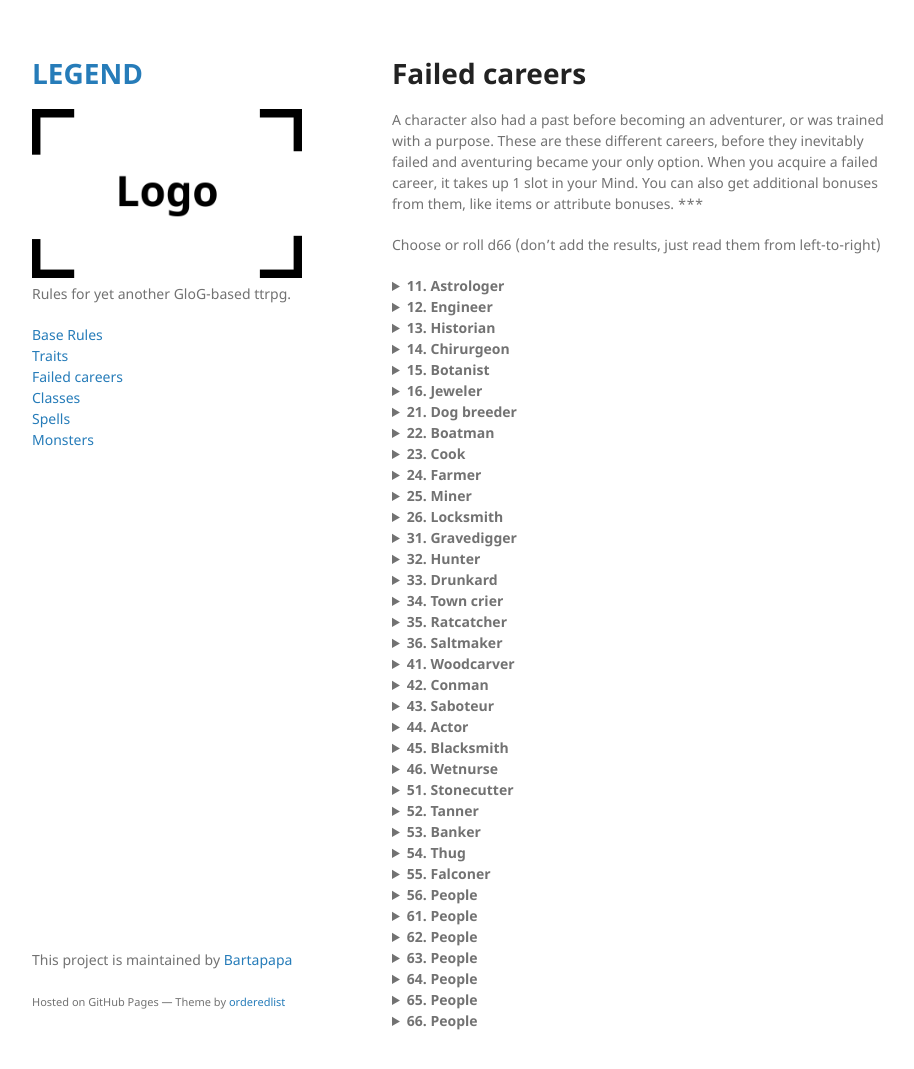
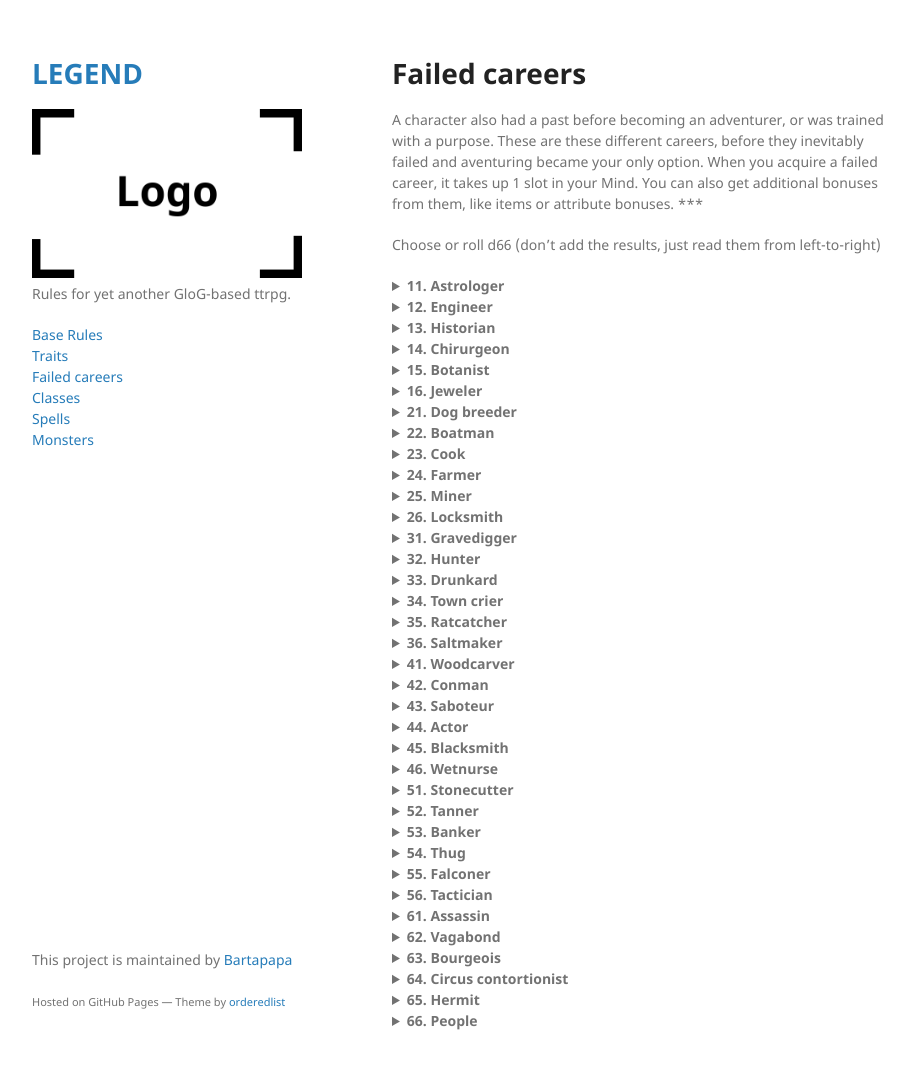
Before and after one commit to Bartapapa/legend, a Jekyll site: the page built from docs/pages/failedcareers.md, in a window 1280 px wide and 1081 px high. Shown: the top 1069 px of the window, without its empty margins (178-1092 px from the left). Built offline with Jekyll 4.4.1, drawn with Linux system fonts in a browser that asks for light colours; some of the changed lines change nothing that is shown.

Commit message:
Update failedcareers.md

```diff
--- a/docs/pages/failedcareers.md
+++ b/docs/pages/failedcareers.md
@@ -271,32 +271,55 @@
 </details>
 
 <details markdown="1">
-<summary><b>56. People</b></summary>
+<summary><b>56. Tactician</b></summary>
+You know about the history of war, and how to deal with grouped battles. When a fight breaks out, you can ask the GM where the nearest exits are, and what tactics your enemies plan to use (flanking, bum rush, picking off the weak, etc). The GM gives an honest answer.
 
+Bonus item: Warhorn (very loud)
+
++1 Wit or Lore.
 </details>
 
 <details markdown="1">
-<summary><b>61. People</b></summary>
+<summary><b>61. Assassin</b></summary>
+You know about important names. For every bit of important information you have against a target that wouldn't be known just by looking at it, you deal +1 damage to it.
 
+Bonus item: Piano wire (metallic, can also tie hands together)
+
++1 Might or Grace.
 </details>
 
 <details markdown="1">
-<summary><b>62. People</b></summary>
+<summary><b>62. Vagabond</b></summary>
+You know about streets, and you can recognize immediate ill intention in people's eyes. If you cover yourself in rags, you'll never be noticed by anyone who doesn't care for the homeless.
 
+Bonus item: Shredded cloak (can hide your entire body, doesn't keep you warm though)
+
++1 Wit.
 </details>
 
 <details markdown="1">
-<summary><b>63. People</b></summary>
+<summary><b>63. Bourgeois</b></summary>
+You know about families of import and social etiquette. You can easily infiltrate VIP events without notice, and the higher classes will share gossip with you freely. You cannot, however, get rid of the stench of wealth about you, and people from the lower classes will distrust you.
 
+Bonus item: Monocle or cigarette holder (you look like a different person when you're wearing it)
+
++1 Wit or Lore.
 </details>
 
 <details markdown="1">
-<summary><b>64. People</b></summary>
+<summary><b>64. Circus contortionist</b></summary>
+You know about wandering troupes. You can bend yourself in nearly-impossible ways, and can perform folding feats without having to roll the dice. if it's particularly difficult, roll Grace. On a failure, your Grace is reduced to 0 until you take Lunch or a long rest.
 
+Bonus item: Three metal hoops (you can pass through them)
+
++1 Grace.
 </details>
 
 <details markdown="1">
-<summary><b>65. People</b></summary>
+<summary><b>65. Hermit</b></summary>
+You know about the changing weather and the seasons. When you entire a new natural area, you can ask the GM if you feel as if the natural balance of the environment has been skewed. You'll receive an honest answer.
+
+Bonus item
 
 </details>
 
```
